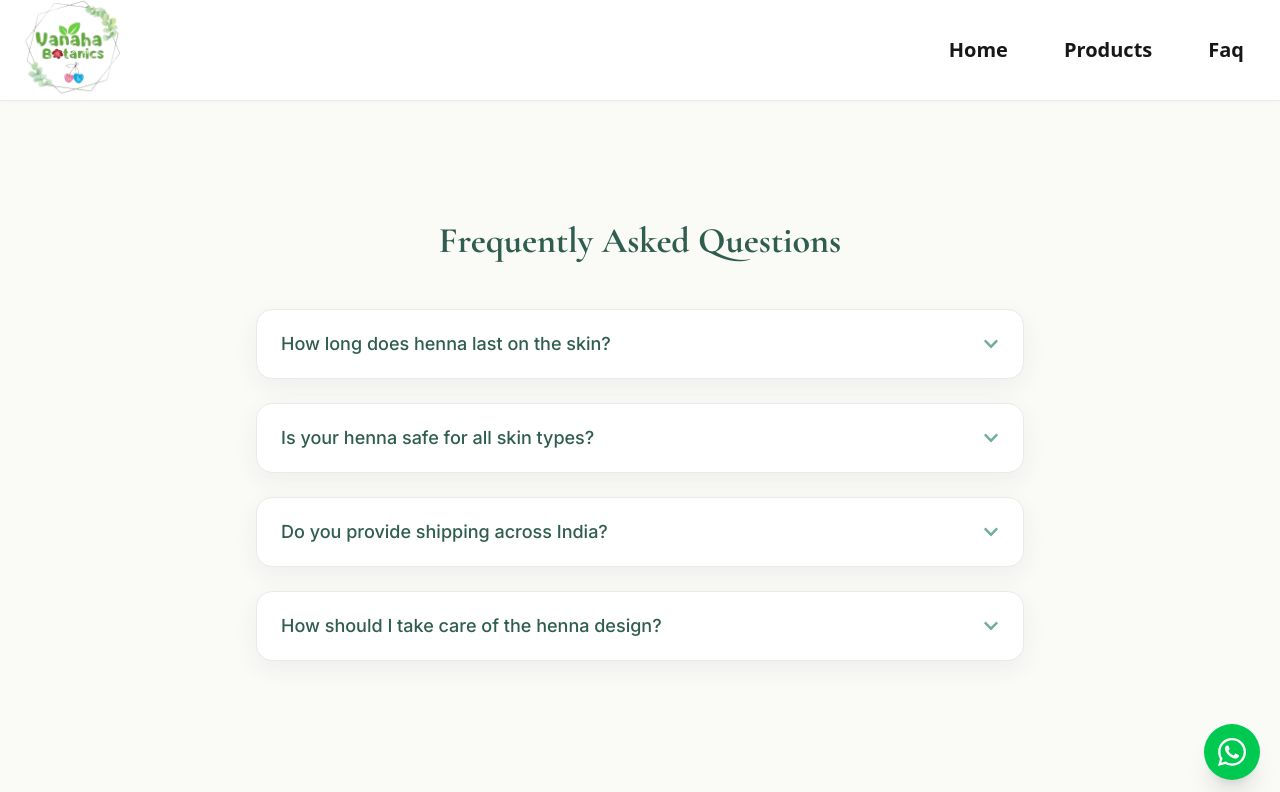
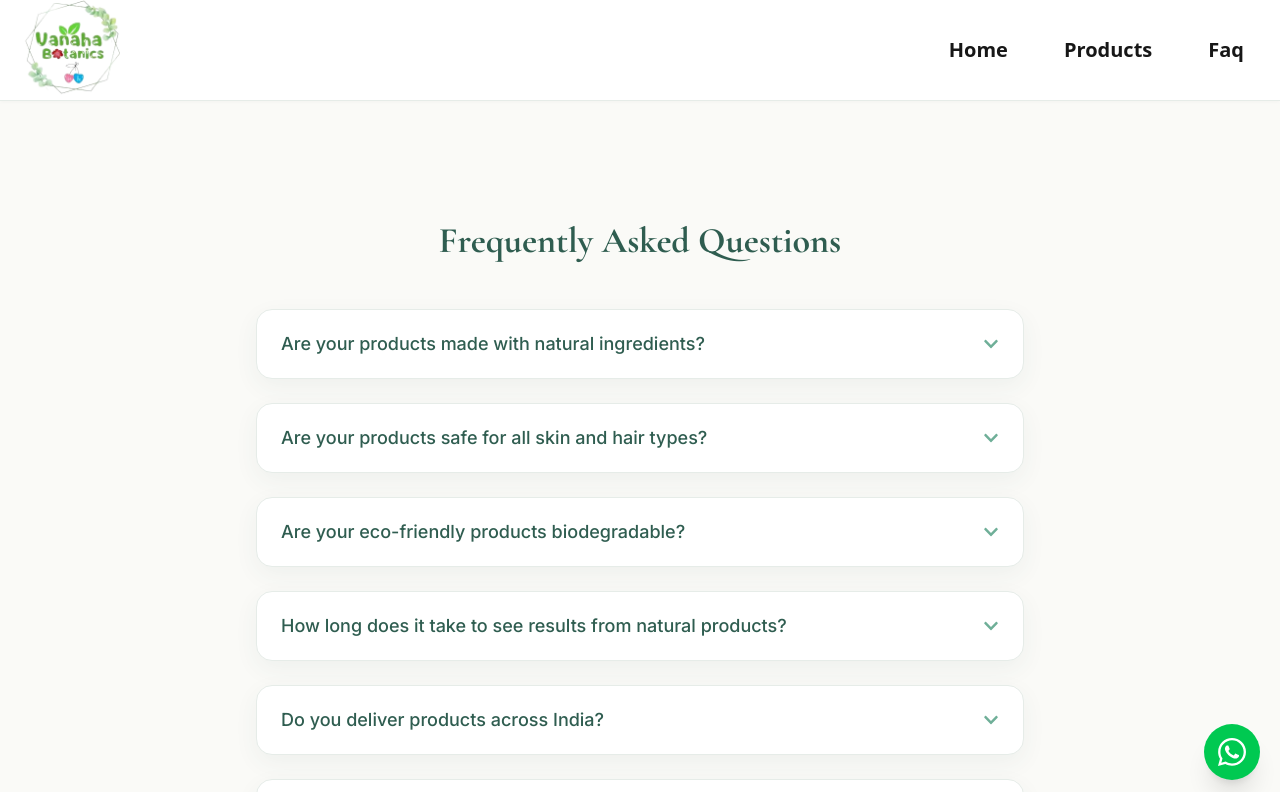
Before and after one commit to BharathGangatharan/project_vanaha_botanics, a Next.js app: page /faq in a window 1280 px wide. Shown: the top 792 px of the page. Built offline with nearby package versions, Linux system fonts and the light colour scheme.

Commit message:
updated breadcumbs

```diff
--- /dev/null
+++ b/src/components/Breadcrumb.js
@@ -0,0 +1,58 @@
+import React from "react";
+import Link from "next/link";
+import { FiChevronRight } from "react-icons/fi";
+
+const Breadcrumb = ({ product }) => {
+  const CATEGORY_MAP = {
+    skin_care: {
+      label: "Skin Care",
+      href: "/products?category=skin_care",
+    },
+    hair_care: {
+      label: "Hair Care",
+      href: "/products?category=hair_care",
+    },
+    eco_friendly: {
+      label: "Eco-Friendly",
+      href: "/products?category=eco_friendly",
+    },
+  };
+
+  const category = CATEGORY_MAP[product.category];
+
+  return (
+    <div className="bg-white/70 backdrop-blur-sm border-b border-[#E6ECE8]">
+      <div className="max-w-6xl mx-auto px-6 py-4">
+        <nav className="flex items-center flex-wrap text-[14px] md:text-[15px] text-gray-600 gap-1">
+          <Link
+            href="/"
+            className="hover:text-[#2F5D50] transition font-medium"
+          >
+            Home
+          </Link>
+
+          <FiChevronRight className="text-gray-400" />
+
+          {category && (
+            <>
+              <Link
+                href={category.href}
+                className="hover:text-[#2F5D50] transition font-medium"
+              >
+                {category.label}
+              </Link>
+
+              <FiChevronRight className="text-gray-400" />
+            </>
+          )}
+
+          <span className="text-[#2F5D50] font-semibold truncate max-w-[240px]">
+            {product.name}
+          </span>
+        </nav>
+      </div>
+    </div>
+  );
+};
+
+export default Breadcrumb;
--- a/src/components/footer/Footer.js
+++ b/src/components/footer/Footer.js
@@ -78,7 +78,7 @@ export default function Footer() {
           {/* SOCIAL ICONS */}
           <div className="flex items-center justify-center md:justify-end gap-4">
             <a
-              href="#"
+              href="https://www.instagram.com/vanaha_botanics?igsh=ZXNrZ2NoYm5icWlk"
               className="
             w-10 h-10
             rounded-xl
@@ -89,12 +89,14 @@ export default function Footer() {
             hover:text-[#2F5D50]
             transition
           "
+          target="_blank"
             >
               <FaInstagram size={18} />
             </a>
 
             <a
               href="#"
+              target="_blank"
               className="
             w-10 h-10
             rounded-xl
--- a/src/pages/faq.js
+++ b/src/pages/faq.js
@@ -7,24 +7,34 @@ export default function FAQ() {
 
   const faqs = [
     {
-      question: "How long does henna last on the skin?",
+      question: "Are your products made with natural ingredients?",
       answer:
-        "Henna typically lasts between 7–14 days depending on skin type and aftercare. Keeping the area dry for the first 24 hours helps extend the stain.",
+        "Yes. All our products are crafted using natural, plant-based ingredients and are free from harsh chemicals, artificial colors, and synthetic fragrances.",
     },
     {
-      question: "Is your henna safe for all skin types?",
+      question: "Are your products safe for all skin and hair types?",
       answer:
-        "Yes! Our henna products are natural and skin-friendly. They do not contain harmful chemicals or artificial dyes.",
+        "Our products are gentle and suitable for most skin and hair types. However, we recommend doing a patch test before regular use, especially for sensitive skin.",
     },
     {
-      question: "Do you provide shipping across India?",
+      question: "Are your eco-friendly products biodegradable?",
       answer:
-        "Yes, we offer fast and reliable shipping throughout India. Delivery time usually ranges from 3–7 working days.",
+        "Yes. Our eco-friendly range is made from sustainable, biodegradable materials that are safe for both you and the environment.",
     },
     {
-      question: "How should I take care of the henna design?",
+      question: "How long does it take to see results from natural products?",
       answer:
-        "Avoid washing the area for at least 8 hours. Apply coconut oil or sugar–lemon mix for a darker stain.",
+        "Natural products work gradually. With regular use, you may start noticing visible improvements within 2–4 weeks, depending on the product and usage.",
+    },
+    {
+      question: "Do you deliver products across India?",
+      answer:
+        "Yes, we provide reliable shipping across India. Orders are usually delivered within 3–7 working days based on your location.",
+    },
+    {
+      question: "How should I store the products?",
+      answer:
+        "Store products in a cool, dry place away from direct sunlight to maintain their freshness and effectiveness.",
     },
   ];
 
--- a/src/pages/products/[slug].js
+++ b/src/pages/products/[slug].js
@@ -4,6 +4,7 @@ import { useRouter } from "next/router";
 import { useEffect, useState } from "react";
 import Image from "next/image";
 import Head from "next/head";
+import Breadcrumb from "@/components/Breadcrumb";
 
 export default function ProductDetailPage() {
   const router = useRouter();
@@ -47,6 +48,8 @@ export default function ProductDetailPage() {
         <title>{product.name} | Vanaha Botanics</title>
         <meta name="description" content={product.shortDescription} />
       </Head>
+
+      <Breadcrumb product={product} />
 
       <div className="max-w-6xl mx-auto px-4 py-20 grid grid-cols-1 md:grid-cols-2 gap-12">
         {/* ---------------- IMAGE GALLERY ---------------- */}
@@ -116,8 +119,11 @@ export default function ProductDetailPage() {
           </div>
 
           {/* VARIANTS */}
+          {product.variants.length > 1 && (
             <div className="mt-8">
-            <p className="font-bold mb-3 text-sage font-cormorant">Variant's Available</p>
+              <p className="font-bold mb-3 text-sage font-cormorant">
+                Variant's Available
+              </p>
               <div className="flex flex-wrap gap-3">
                 {product.variants.map((v, index) => (
                   <button
@@ -135,6 +141,7 @@ export default function ProductDetailPage() {
                 ))}
               </div>
             </div>
+          )}
 
           {/* CTA */}
           <a
@@ -149,17 +156,33 @@ export default function ProductDetailPage() {
 
       {/* ---------------- DETAILS SECTION ---------------- */}
       <div className="max-w-5xl mx-auto px-4 pb-24 space-y-14">
-
         {product.description && (
           <section>
-            <h3 className="text-xl font-semibold mb-4 text-gray-900">Description</h3>
-            <p className="text-gray-700 leading-relaxed">{product.description}</p>
+            <h3 className="text-xl font-semibold mb-4 text-gray-900">
+              Description
+            </h3>
+
+            {product.description?.includes("•") ? (
+              <ul className="space-y-2 text-gray-700 leading-relaxed list-disc pl-5">
+                {product.description.split("•").map((line, index) => {
+                  const text = line.trim();
+                  if (!text) return null;
+                  return <li key={index}>{text}</li>;
+                })}
+              </ul>
+            ) : (
+              <p className="text-gray-700 leading-relaxed">
+                {product.description}
+              </p>
+            )}
           </section>
         )}
 
         {product.ingredients?.length > 0 && (
           <section>
-            <h3 className="text-xl font-semibold mb-4 text-gray-900">Ingredients</h3>
+            <h3 className="text-xl font-semibold mb-4 text-gray-900">
+              Ingredients
+            </h3>
             <ul className="list-disc list-inside text-gray-700 space-y-1">
               {product.ingredients.map((i, idx) => (
                 <li key={idx}>{i}</li>
@@ -170,7 +193,9 @@ export default function ProductDetailPage() {
 
         {product.benefits?.length > 0 && (
           <section>
-            <h3 className="text-xl font-semibold mb-4 text-gray-900">Benefits</h3>
+            <h3 className="text-xl font-semibold mb-4 text-gray-900">
+              Benefits
+            </h3>
             <ul className="list-disc list-inside text-gray-700 space-y-1">
               {product.benefits.map((b, idx) => (
                 <li key={idx}>{b}</li>
@@ -181,8 +206,23 @@ export default function ProductDetailPage() {
 
         {product.howToUse && (
           <section>
-            <h3 className="text-xl font-semibold mb-4 text-gray-900">How to Use</h3>
-            <p className="text-gray-700 leading-relaxed">{product.howToUse}</p>
+            <h3 className="text-xl font-semibold mb-4 text-gray-900">
+              How to Use
+            </h3>
+
+            {product.howToUse?.includes("•") ? (
+              <ul className="space-y-2 text-gray-700 leading-relaxed list-disc pl-5">
+                {product.howToUse.split("•").map((line, index) => {
+                  const text = line.trim();
+                  if (!text) return null;
+                  return <li key={index}>{text}</li>;
+                })}
+              </ul>
+            ) : (
+              <p className="text-gray-700 leading-relaxed">
+                {product.howToUse}
+              </p>
+            )}
           </section>
         )}
       </div>
```
Lines whose indentation alone changed are shown as unchanged.
